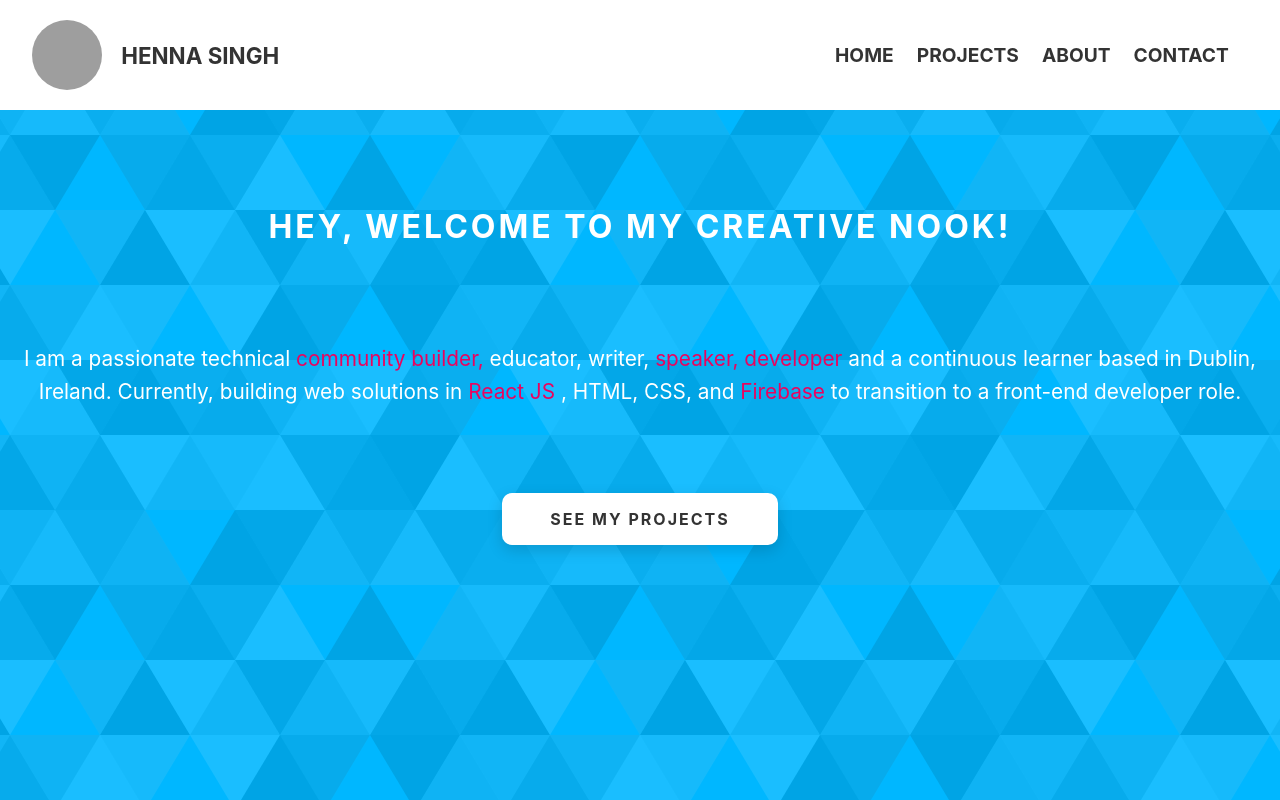
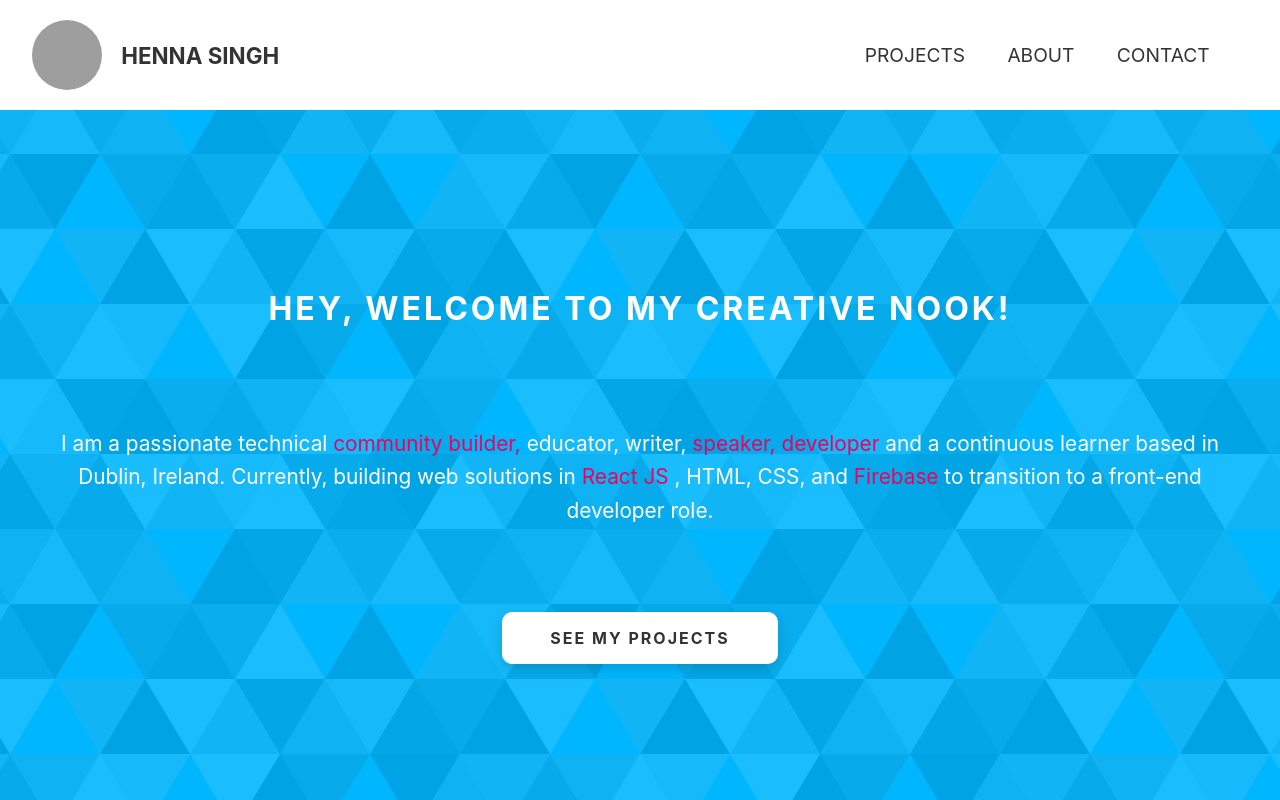
Before and after one commit to hennasingh/henna-dev, a React (Vite) app: page / in a window 1280 px wide. Shown: the top 800 px of the page. Built offline with nearby package versions, Linux system fonts and the light colour scheme; no server answers; the database is empty; grey boxes are pictures that could not be loaded.

Commit message:
edited ssome header and hero styles

```diff
--- a/src/App.css
+++ b/src/App.css
@@ -2,6 +2,7 @@
 body {
   margin:0 auto;
   padding:0;
+  box-sizing: border-box;
 }
 
 :root {
@@ -32,16 +33,15 @@ header {
   }
 
   nav {
-    margin-left: auto;
     cursor: pointer;
 
     ul {
       list-style-type: none;
       display:flex;
-      gap: 1em;
 
       li {
         padding:0.8em 0;
+        margin-right: 1em;
 
         a{
           text-decoration: none;
@@ -72,8 +72,11 @@ header {
       color:#333;
     }
 
+    nav {
+      margin-left: auto;
+    }
+
     nav ul {
-      font-weight: bold;
       font-size:1.2rem;
       display: flex;
       justify-content: space-around;
@@ -100,6 +103,7 @@ header {
   color: #fff;
   background: url(./assets/subtle-prism.svg);
   background-position: center;
+  padding:1.2em;
   height: 100vh;
 }
 
@@ -108,8 +112,9 @@ header {
   flex-direction: column;
   align-items: center;
   justify-content: center;
-  min-height: 60vh;
+  height: 60vh;
   padding:0.8em;
+  margin-top:5em;
 }
 
 .hero-heading{
@@ -117,12 +122,12 @@ header {
   font-weight: bold;
   text-align: center;
   letter-spacing: 3px;
+  line-height: 1.4;
   text-transform: uppercase;
 }
 
 .hero-body {
   margin: 3em auto 0 auto;
-  max-width: 80rem;
 }
 
 /* Keyframes for the shimmer effect */
@@ -218,7 +223,7 @@ section {
     align-items: center;
 
     img {
-       width:450px;
+       width:25rem;
        margin-bottom: 2em;
     }
 
@@ -318,6 +323,7 @@ section {
       h1 {
       color: #fff;
       text-align: center;
+      border: none;
       }
 
       p {
--- a/src/components/Header.jsx
+++ b/src/components/Header.jsx
@@ -7,7 +7,6 @@ export default function Header() {
     const Menu = () => (
         <nav>
             <ul>
-                <li><a href="#home">Home</a></li>
                 <li><a href="#projects">Projects</a></li>
                 <li><a href="#about">About</a></li>
                 <li><a href="#contact">Contact</a></li>
--- a/src/components/Home.jsx
+++ b/src/components/Home.jsx
@@ -3,7 +3,7 @@ import React from 'react'
 export default function Home() {
 
     return (
-        <section className='home-hero' id="home">
+        <section className='home-hero'>
             <div className='home-hero-content'>
                 <h1 className='hero-heading'>Hey, Welcome to my Creative Nook!</h1>
                 <div className='hero-body'>
```
